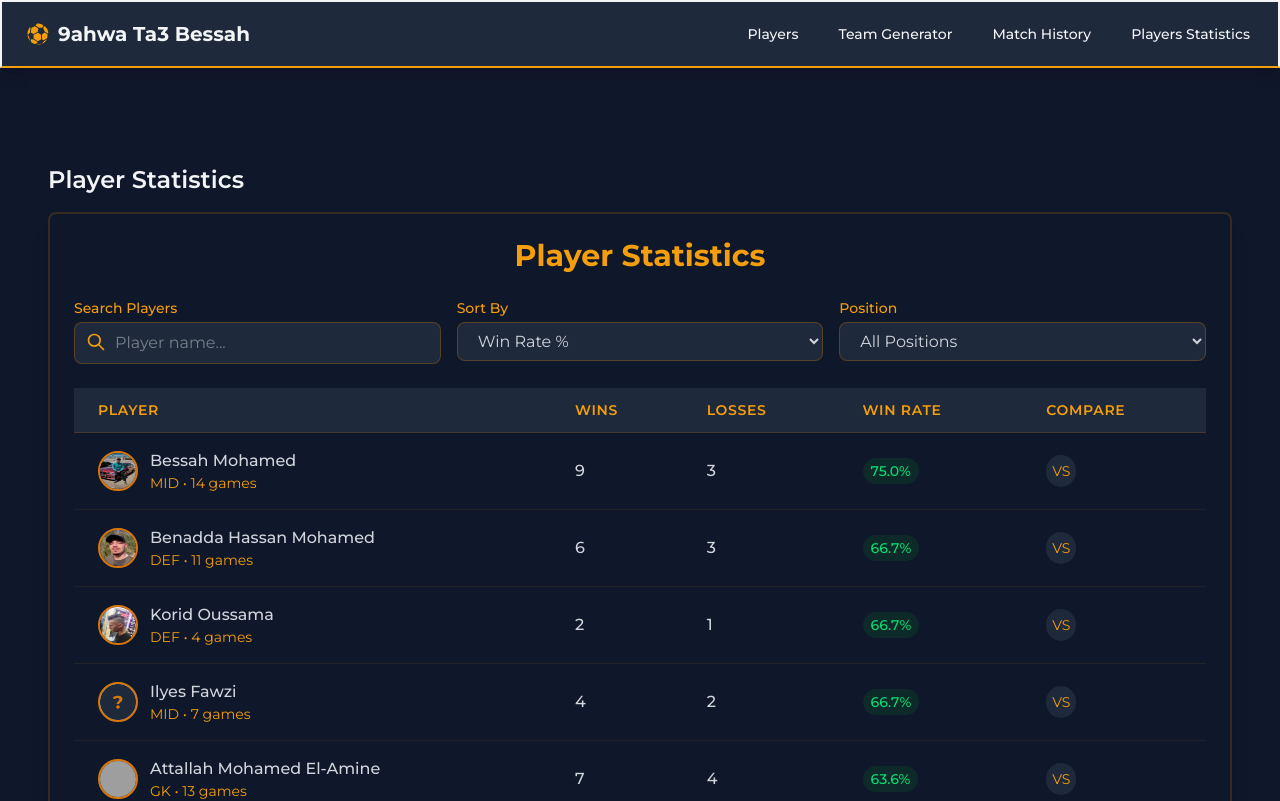
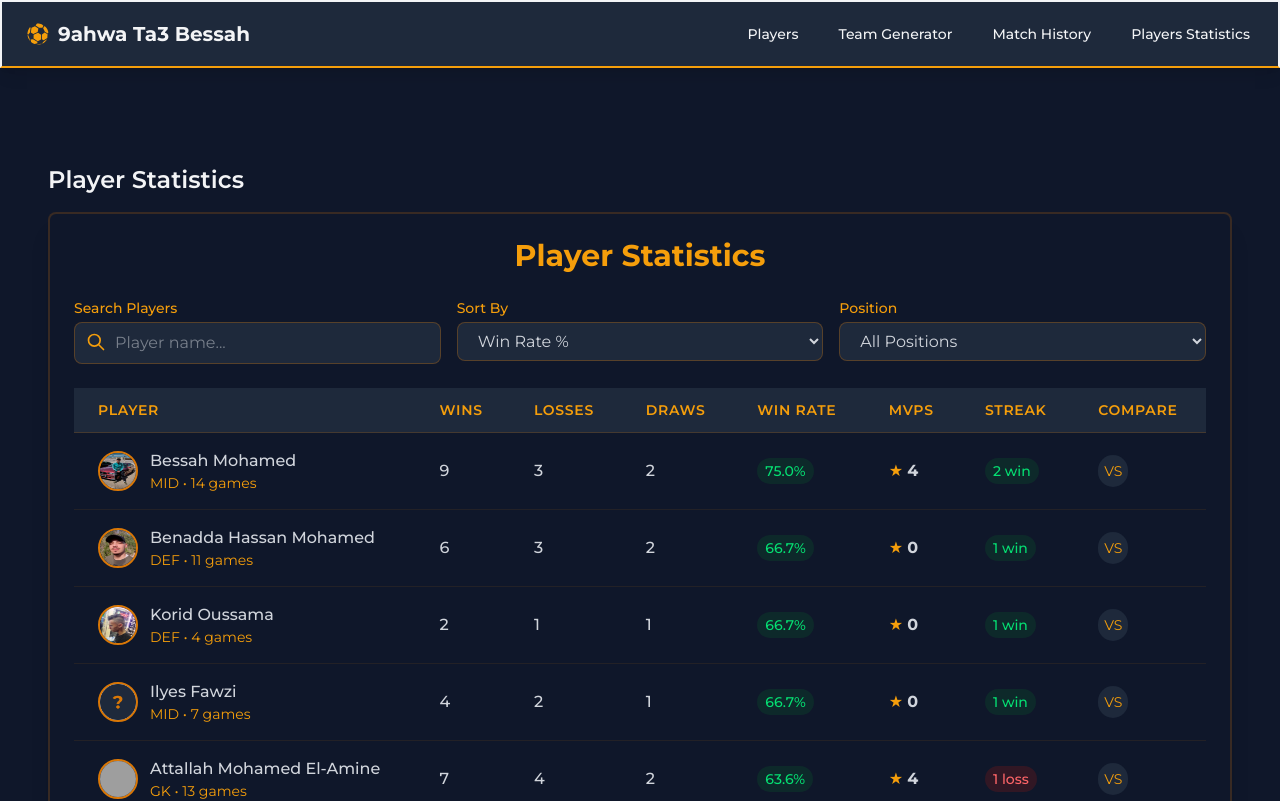
Before and after one commit to fruukyyy/9ahwaTa3Bessah, a React (Vite) app: page /player-stats in a window 1280 px wide. Shown: the top 801 px of the page. Built offline with nearby package versions, Linux system fonts and the light colour scheme; grey boxes are pictures that could not be loaded.

Commit message:
updated playerStats nowShowingEverything

```diff
--- a/src/components/PlayerStats.jsx
+++ b/src/components/PlayerStats.jsx
@@ -332,7 +332,16 @@ const PlayerStats = () => {
                 Losses
               </th>
               <th scope="col" className="px-3 sm:px-6 py-3 text-left text-xs sm:text-sm font-semibold text-gold-400 uppercase tracking-wider">
+                Draws
+              </th>
+              <th scope="col" className="px-3 sm:px-6 py-3 text-left text-xs sm:text-sm font-semibold text-gold-400 uppercase tracking-wider">
                 Win Rate
+              </th>
+              <th scope="col" className="px-3 sm:px-6 py-3 text-left text-xs sm:text-sm font-semibold text-gold-400 uppercase tracking-wider">
+                MVPs
+              </th>
+              <th scope="col" className="px-3 sm:px-6 py-3 text-left text-xs sm:text-sm font-semibold text-gold-400 uppercase tracking-wider">
+                Streak
               </th>
               <th scope="col" className="px-3 sm:px-6 py-3 text-left text-xs sm:text-sm font-semibold text-gold-400 uppercase tracking-wider">
                 Compare
@@ -376,6 +385,9 @@ const PlayerStats = () => {
                   <td className="px-3 sm:px-6 py-4 whitespace-nowrap text-gray-300 font-medium text-sm sm:text-base">
                     {player.losses}
                   </td>
+                  <td className="px-3 sm:px-6 py-4 whitespace-nowrap text-gray-300 font-medium text-sm sm:text-base">
+                    {player.draws}
+                  </td>
                   <td className="px-3 sm:px-6 py-4 whitespace-nowrap">
                     <span className={`px-2 py-1 rounded-full text-xs sm:text-sm font-medium ${
                       winRate >= 60 ? 'bg-green-900/30 text-green-400' :
@@ -384,6 +396,23 @@ const PlayerStats = () => {
                     }`}>
                       {winRate}%
                     </span>
+                  </td>
+                  <td className="px-3 sm:px-6 py-4 whitespace-nowrap">
+                    <span className="flex items-center">
+                      <span className="text-gold-400 mr-1">★</span>
+                      <span className="text-gray-300 font-bold text-sm sm:text-base">{player.mvps}</span>
+                    </span>
+                  </td>
+                  <td className="px-3 sm:px-6 py-4 whitespace-nowrap">
+                    {player.streak.count > 0 && (
+                      <span className={`px-2 py-1 rounded-full text-xs sm:text-sm font-medium ${
+                        player.streak.type === 'win' ? 'bg-green-900/30 text-green-400' :
+                        player.streak.type === 'loss' ? 'bg-red-900/30 text-red-400' :
+                        'bg-yellow-900/30 text-yellow-400'
+                      }`}>
+                        {player.streak.count} {player.streak.type}
+                      </span>
+                    )}
                   </td>
                   <td className="px-3 sm:px-6 py-4 whitespace-nowrap">
                     <button
```
